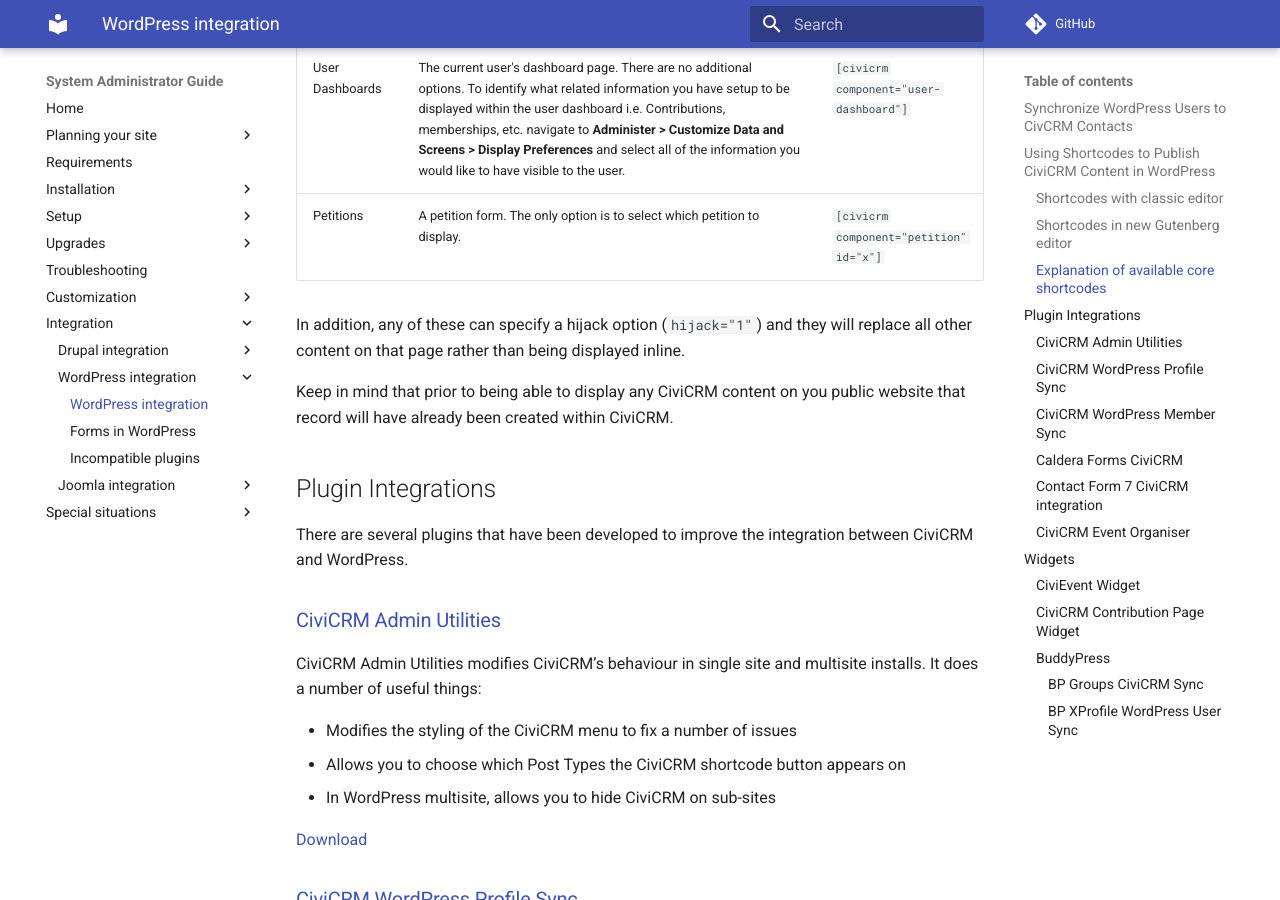
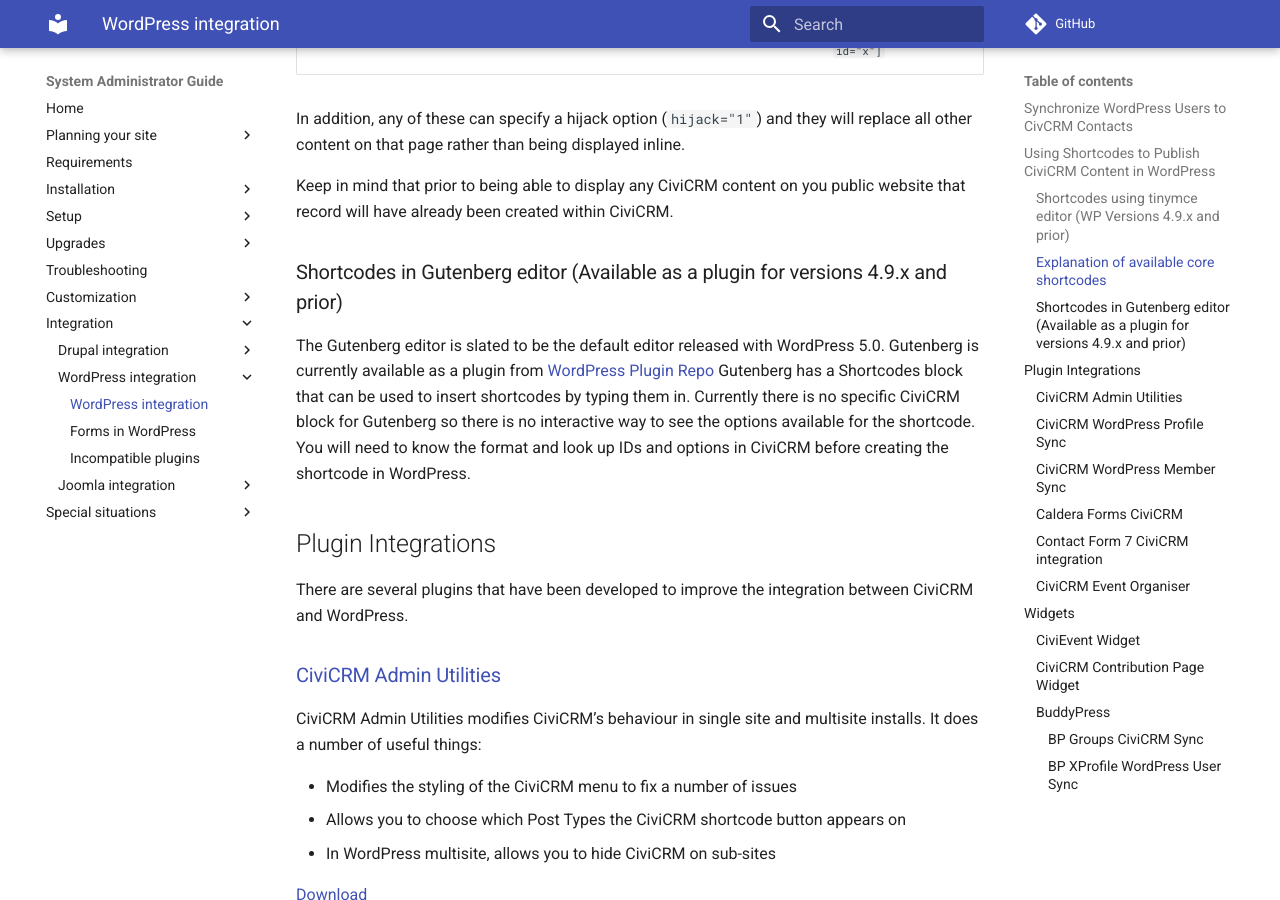
Before and after one commit to civicrm/civicrm-sysadmin-guide, an MkDocs documentation site: the page built from docs/integration/wordpress/index.md, in a window 1280 px wide and 900 px high, scrolled down 2122 px. Built offline with MkDocs 1.6.1 and Material for MkDocs 9.7.7, drawn with Linux system fonts in a browser that asks for light colours; comment, search, counter and statistics services are not loaded; old or Windows-style settings are respelled for this version of MkDocs; some of the changed text lies outside the part shown.

Commit message:
Update Shortcode section
Emphasize the existing way to add content via shortcodes, but detail what Gutenberg will bring in the future

Signed-off-by: Kevin Cristiano <kcristiano@tadpole.cc>

```diff
--- a/docs/integration/wordpress/index.md
+++ b/docs/integration/wordpress/index.md
@@ -12,7 +12,7 @@ CiviCRM offers a function to Synchronize Users to Contacts: CiviCRM will check e
 
 WordPress shortcodes enable a user to be able to very easily display dynamic content within a WordPress Page or Post with the use of just one line of text. For more information about WordPress shortcodes [check here](http://en.support.wordpress.com/category/shortcodes/). After installing CiviCRM within your WordPress environment, you can immediately take advantage of CiviCRM specific shortcodes that enable you to display content that relates to contribution pages, event pages, profiles, user dashboards, and petitions. Extensions can also add their own shortcodes. The basic shortcode format is `[civicrm compontent=X]` with various options, including the ID of the component you want to display.
 
-### Shortcodes with classic editor
+### Shortcodes using tinymce editor (WP Versions 4.9.x and prior)
 
 To add a shortcode either create a new post or new page. If you are using the classic editor (as opposed to the new Gutenberg editor) you will now see a CiviCRM button next to Add Media.
 
@@ -21,10 +21,6 @@ To add a shortcode either create a new post or new page. If you are using the cl
 After you click on CiviCRM, you will be able to choose the type of content to display. (The options correspond to the types of content in the list above.)
 
 Dependent upon the shortcode that you select you will have different sub options to cater the information to the end user.
-
-### Shortcodes in new Gutenberg editor
-
-The Gutenberg editor is the default editor slated to be released in WordPress 5.0. Gutenberg has a Shortcodes block that can be used to insert shortcodes by typing them in. Currently there is no specific CiviCRM block for Gutenberg so there is no interactive way to see the options available for the shortcode. You will need to know the format and look up IDs and options in CiviCRM before creating the shortcode in Wordpress.
 
 ### Explanation of available core shortcodes
 
@@ -39,6 +35,11 @@ The Gutenberg editor is the default editor slated to be released in WordPress 5.
 In addition, any of these can specify a hijack option (`hijack="1"`) and they will replace all other content on that page rather than being displayed inline.
 
 Keep in mind that prior to being able to display any CiviCRM content on you public website that record will have already been created within CiviCRM.
+
+### Shortcodes in Gutenberg editor (Available as a plugin for versions 4.9.x and prior)
+
+The Gutenberg editor is slated to be the default editor released with WordPress 5.0. Gutenberg is currently available as a plugin from [WordPress Plugin Repo](https://wordpress.org/plugins/gutenberg) Gutenberg has a Shortcodes block that can be used to insert shortcodes by typing them in. Currently there is no specific CiviCRM block for Gutenberg so there is no interactive way to see the options available for the shortcode. You will need to know the format and look up IDs and options in CiviCRM before creating the shortcode in WordPress.
+
 
 ## Plugin Integrations
 
```
